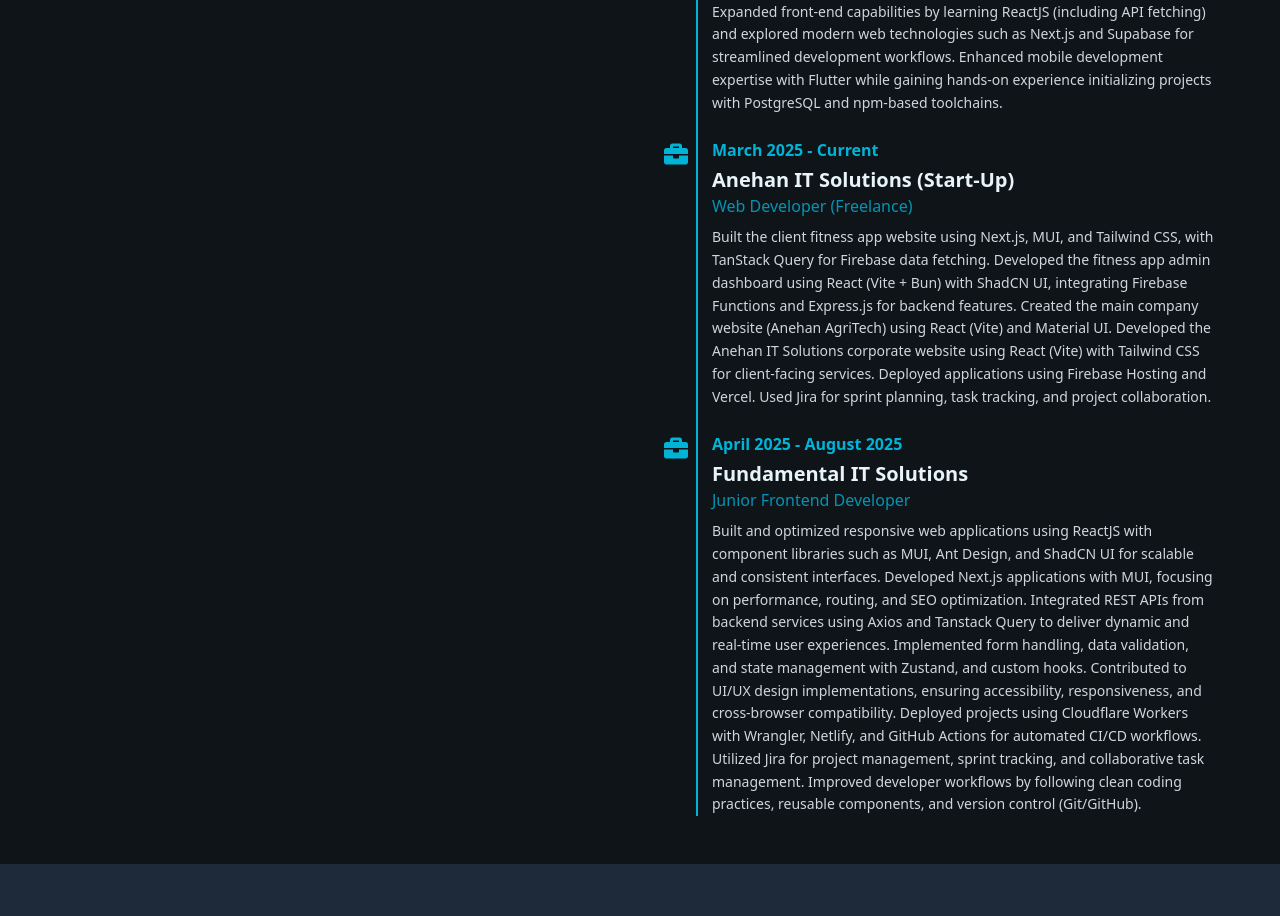
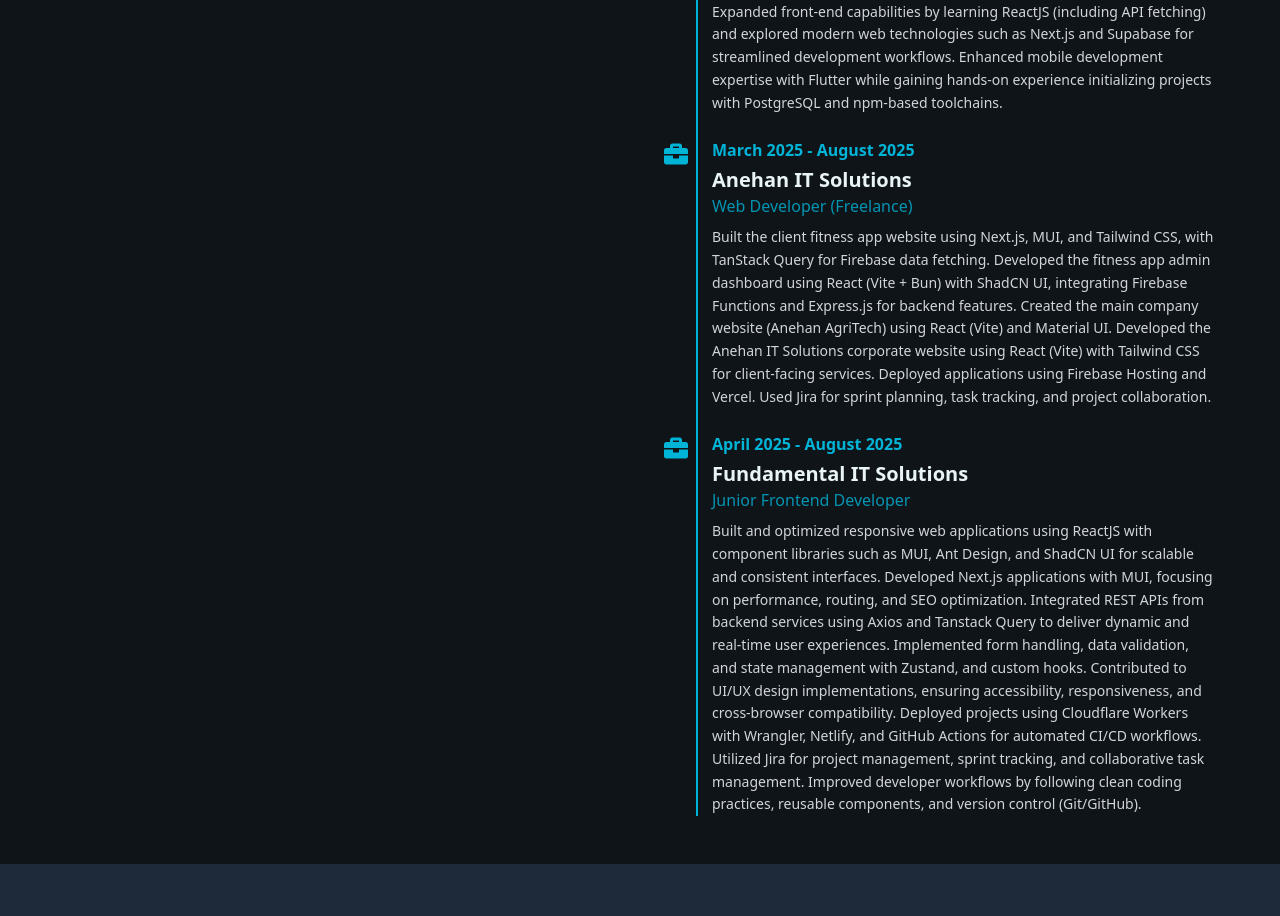
Before and after one commit to itsmeenavi/portfolio-lite, a React (Vite) app: page / in a window 1280 px wide. Shown: the part 2521-3437 px from the top of the page. Built offline with nearby package versions, Linux system fonts and the light colour scheme.

Commit message:
UPDATE: Resume

```diff
--- a/src/components/WorkExperience.tsx
+++ b/src/components/WorkExperience.tsx
@@ -32,9 +32,9 @@
         'Gained in-depth exposure to PSA\'s operations and the BRAMS/BRAP Project through multiple workshops and meetings. Strengthened JavaScript proficiency by completing a full course, which covered essential concepts such as HTTP vs. HTTPS, encryption, and hashing. Simultaneously, advanced skills in Golang by studying various courses and setting up local client-server connections. Contributed to UI/UX design discussions for the BRAP application and documented technical insights during project sessions. Expanded front-end capabilities by learning ReactJS (including API fetching) and explored modern web technologies such as Next.js and Supabase for streamlined development workflows. Enhanced mobile development expertise with Flutter while gaining hands-on experience initializing projects with PostgreSQL and npm-based toolchains.',
     },
     {
-      company: 'Anehan IT Solutions (Start-Up)',
+      company: 'Anehan IT Solutions',
       position: 'Web Developer (Freelance)',
-      years: 'March 2025 - Current',
+      years: 'March 2025 - August 2025',
       description:
         'Built the client fitness app website using Next.js, MUI, and Tailwind CSS, with TanStack Query for Firebase data fetching. Developed the fitness app admin dashboard using React (Vite + Bun) with ShadCN UI, integrating Firebase Functions and Express.js for backend features. Created the main company website (Anehan AgriTech) using React (Vite) and Material UI. Developed the Anehan IT Solutions corporate website using React (Vite) with Tailwind CSS for client-facing services. Deployed applications using Firebase Hosting and Vercel. Used Jira for sprint planning, task tracking, and project collaboration.',
     },
```
Also changed, not shown: 1 other file (tests, documents, lock files or other folders).
